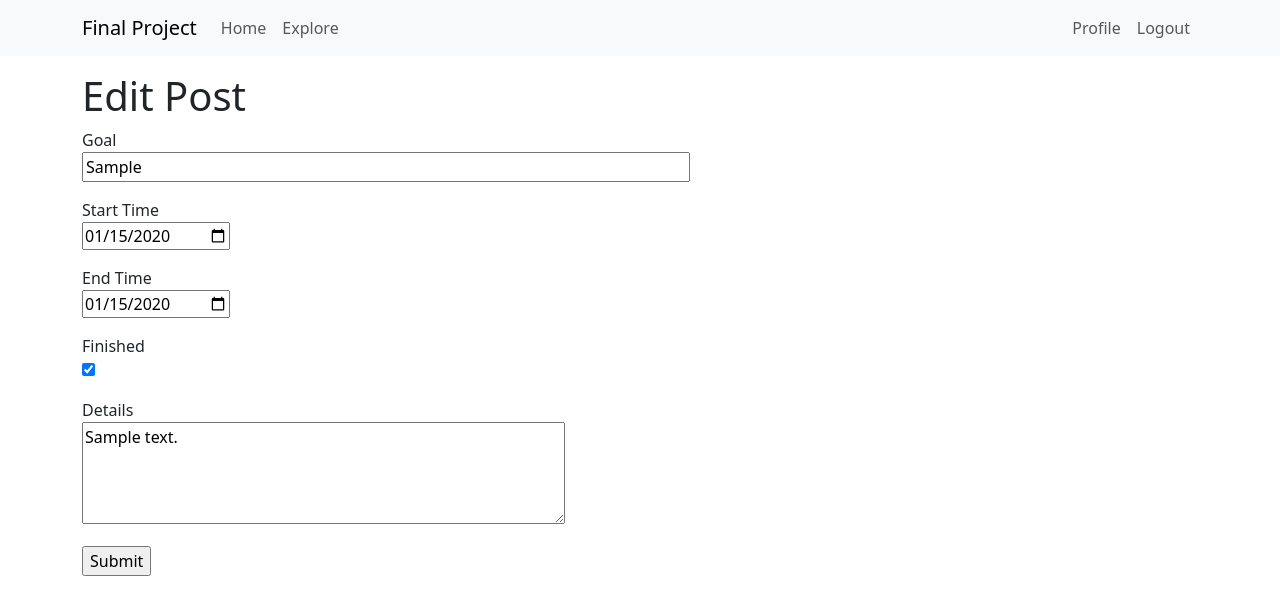
After one commit to azyanev/Python-Final-Project, a Flask app: page /edit_post/1 in a window 1280 px wide. The commit adds this page. Shown: the top 615 px of the page. Run offline with Flask 3, Linux system fonts and the light colour scheme; a user stored in the database is signed in; tables that the repository leaves empty hold one stand-in row (values such as "Sample post"); some libraries are stand-ins or nearby versions.

Commit message:
add edit post functionality

```diff
--- a/finalproject/app/forms.py
+++ b/finalproject/app/forms.py
@@ -58,3 +58,16 @@ class PostForm(FlaskForm):
     isfinished = BooleanField('Finished')
     post = TextAreaField('Details', validators=[DataRequired(), Length(min=1, max=300)])
     submit = SubmitField('Submit')
+
+
+class EditPostForm(FlaskForm):
+    goal = StringField('Goal', validators=[DataRequired(), Length(max=60)])
+    starttime = DateField('Start Time', format='%Y-%m-%d', validators=[Optional()])
+    endtime = DateField('End Time', format='%Y-%m-%d', validators=[Optional()])
+    isfinished = BooleanField('Finished')
+    body = TextAreaField('Details', validators=[DataRequired(), Length(min=1, max=300)])
+    submit = SubmitField('Submit')
+
+    def __init__(self, post_id, *args, **kwargs):
+        super().__init__(*args, **kwargs)
+        self.post_id = post_id
--- a/finalproject/app/routes.py
+++ b/finalproject/app/routes.py
@@ -4,7 +4,7 @@ from urllib.parse import urlsplit
 from datetime import datetime, timezone
 from app import app, db
 import sqlalchemy as sa
-from app.forms import LoginForm, RegistrationForm, EditProfileForm, EmptyForm, PostForm
+from app.forms import LoginForm, RegistrationForm, EditProfileForm, EmptyForm, PostForm, EditPostForm
 from app.models import User, Post
 
 
@@ -128,6 +128,31 @@ def edit_profile():
     return render_template('edit_profile.html', title='Edit Profile', form=form)
 
 
+@app.route('/edit_post/<int:post_id>', methods=['GET', 'POST'])
+@login_required
+def edit_post(post_id):
+    post = db.get_or_404(Post, post_id)
+    if post.author != current_user:
+        flash("You don't have permission to edit this post.")
+        return redirect(url_for('index'))
+    form = EditPostForm(post_id=post.id)
+    if form.validate_on_submit():
+        post.goal = form.goal.data
+        post.body = form.body.data
+        post.starttime = form.starttime.data
+        post.endtime = form.endtime.data
+        post.isfinished = form.isfinished.data
+        db.session.commit()
+        flash('Your post has been updated.')
+        return redirect(url_for('user', username=current_user.username))
+    elif request.method == 'GET':
+        form.goal.data = post.goal
+        form.body.data = post.body
+        form.starttime.data = post.starttime
+        form.endtime.data = post.endtime
+        form.isfinished.data = post.isfinished
+    return render_template('edit_post.html', title='Edit Post', form=form, post=post)
+
 @app.route('/follow/<username>', methods=['POST'])
 @login_required
 def follow(username):
--- a/finalproject/app/templates/_post.html
+++ b/finalproject/app/templates/_post.html
@@ -32,6 +32,11 @@
             <br>
 
             <strong>Details:</strong> {{ post.body }}
+            <br>
+
+            {% if post.author == current_user %}
+                    <a href="{{ url_for('edit_post', post_id=post.id) }}" class="btn btn-primary">Edit</a>
+            {% endif %}
         </td>
     </tr>
 </table>
--- /dev/null
+++ b/finalproject/app/templates/edit_post.html
@@ -0,0 +1,50 @@
+{% extends "base.html" %}
+
+{% block content %}
+    <h1>Edit Post</h1>
+    <form action="" method="post">
+        {{ form.hidden_tag() }}
+
+        <p>
+            {{ form.goal.label }}<br>
+            {{ form.goal(size=60) }}<br>
+            {% for error in form.goal.errors %}
+                <span style="color: red;">[{{ error }}]</span>
+            {% endfor %}
+        </p>
+
+        <p>
+            {{ form.starttime.label }}<br>
+            {{ form.starttime() }}<br>
+            {% for error in form.starttime.errors %}
+                <span style="color: red;">[{{ error }}]</span>
+            {% endfor %}
+        </p>
+
+        <p>
+            {{ form.endtime.label }}<br>
+            {{ form.endtime() }}<br>
+            {% for error in form.endtime.errors %}
+                <span style="color: red;">[{{ error }}]</span>
+            {% endfor %}
+        </p>
+
+        <p>
+            {{ form.isfinished.label }}<br>
+            {{ form.isfinished() }}<br>
+            {% for error in form.isfinished.errors %}
+                <span style="color: red;">[{{ error }}]</span>
+            {% endfor %}
+        </p>
+
+        <p>
+            {{ form.body.label }}<br>
+            {{ form.body(cols=50, rows=4) }}<br>
+            {% for error in form.body.errors %}
+                <span style="color: red;">[{{ error }}]</span>
+            {% endfor %}
+        </p>
+
+        <p>{{ form.submit() }}</p>
+    </form>
+{% endblock %}
```
Also changed, not shown: finalproject/app.db.
